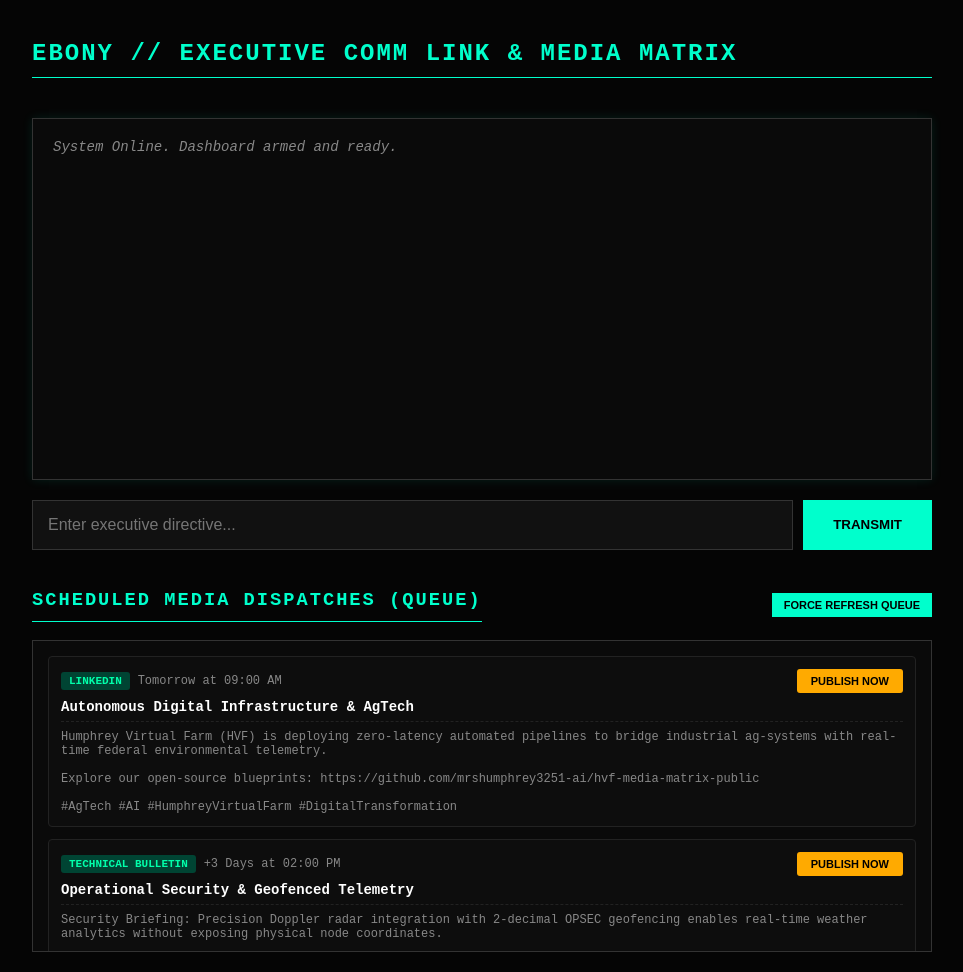
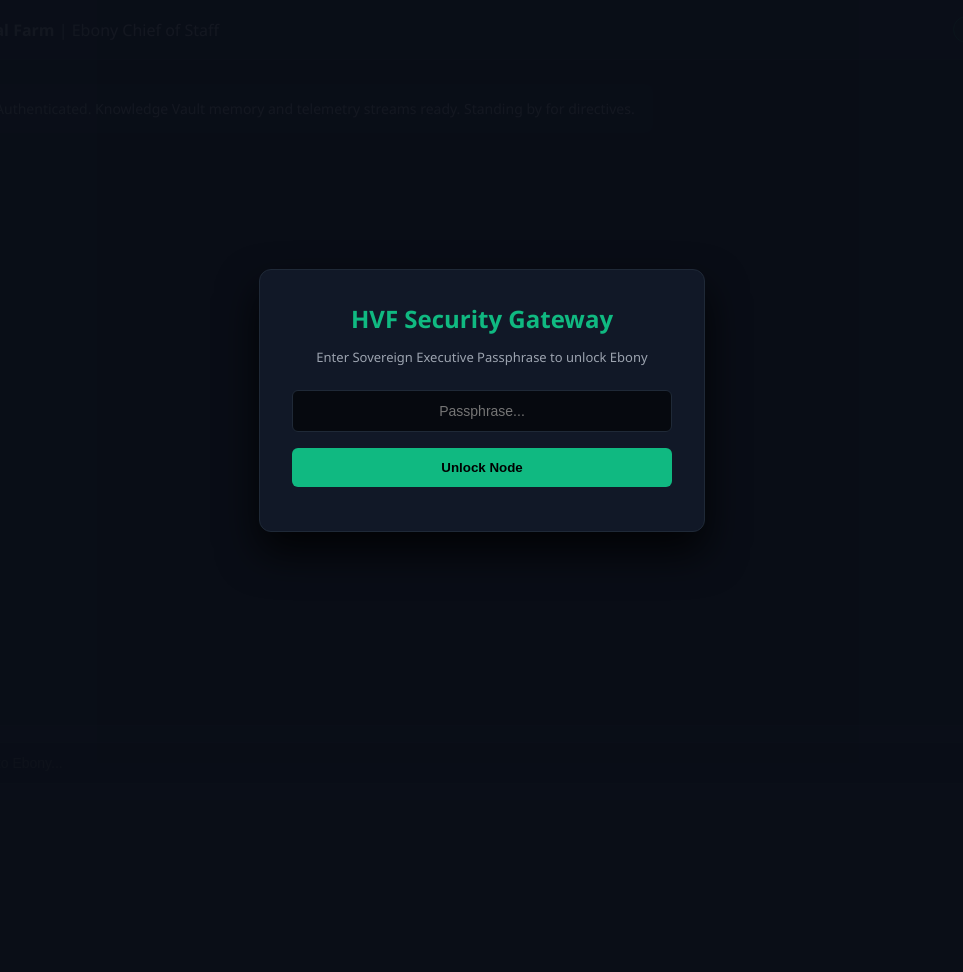
Before and after one commit to mrshumphrey3251-ai/hvf-media-matrix-public, a plain HTML site: page ebony_dashboard/index.html in a window 1280 px wide. Shown: the whole page, without its empty margins (158-1121 px from the left). After the commit the page ends 800 px from the top, so only its background shows below. Drawn offline with Linux system fonts and the light colour scheme; no server answers.

Commit message:
Deployment 50: Synchronized authenticated dashboard UI and security gateway blueprint

```diff
--- a/ebony_dashboard/index.html
+++ b/ebony_dashboard/index.html
@@ -3,226 +3,234 @@
 <head>
     <meta charset="UTF-8">
     <meta name="viewport" content="width=device-width, initial-scale=1.0">
-    <title>Ebony Executive Dashboard</title>
+    <title>HVF Ebony - Industrial Chief of Staff</title>
     <style>
-        body { background-color: #050505; color: #00ffcc; font-family: 'Courier New', Courier, monospace; margin: 0; padding: 20px; }
-        h2, h3 { border-bottom: 1px solid #00ffcc; padding-bottom: 10px; text-transform: uppercase; letter-spacing: 2px; }
-        #main-container { display: flex; flex-direction: column; max-width: 900px; margin: 0 auto; gap: 20px; }
-        #chat-box { height: 320px; overflow-y: auto; background: #0a0a0a; border: 1px solid #333; padding: 20px; box-shadow: 0 0 10px rgba(0, 255, 204, 0.1); }
-        .input-group { display: flex; gap: 10px; }
-        input { flex-grow: 1; padding: 15px; background: #111; color: #00ffcc; border: 1px solid #333; outline: none; font-size: 16px; }
-        button { padding: 15px 30px; background: #00ffcc; color: #000; border: none; font-weight: bold; cursor: pointer; text-transform: uppercase; transition: 0.2s; }
-        button:hover { background: #00ccaa; }
-        .btn-small { padding: 6px 12px; font-size: 11px; margin-left: 10px; }
-        .btn-publish { padding: 6px 14px; font-size: 11px; background: #ffaa00; color: #000; font-weight: bold; border: none; border-radius: 3px; cursor: pointer; }
-        .btn-publish:hover { background: #ffcc00; }
-        .btn-published { padding: 6px 14px; font-size: 11px; background: #222; color: #00ffcc; border: 1px solid #00ffcc; border-radius: 3px; cursor: default; }
-        .sys-msg { color: #888; font-style: italic; margin-bottom: 10px; font-size: 14px; }
-        .user-msg { color: #fff; margin-bottom: 10px; }
-        .ebony-msg { color: #00ffcc; margin-bottom: 20px; border-left: 2px solid #00ffcc; padding-left: 10px; white-space: pre-wrap; }
-        #queue-box { background: #0a0a0a; border: 1px solid #333; padding: 15px; font-size: 13px; max-height: 280px; overflow-y: auto; }
-        .queue-item { border: 1px solid #222; background: #0d0d0d; border-radius: 4px; padding: 12px; margin-bottom: 12px; color: #ccc; }
-        .queue-header { display: flex; justify-content: space-between; align-items: center; margin-bottom: 6px; }
-        .queue-tag { display: inline-block; background: #004433; color: #00ffaa; padding: 3px 8px; border-radius: 3px; font-size: 11px; font-weight: bold; }
-        .queue-schedule { color: #888; font-size: 12px; }
-        .queue-topic { color: #fff; font-weight: bold; font-size: 14px; margin-bottom: 5px; }
-        .queue-content { color: #888; font-size: 12px; white-space: pre-line; border-top: 1px dashed #222; padding-top: 8px; margin-top: 6px; }
-        .queue-controls { display: flex; justify-content: space-between; align-items: center; }
+        :root {
+            --bg-primary: #0a0e17;
+            --bg-card: #111827;
+            --accent: #10b981;
+            --accent-alert: #ef4444;
+            --text-main: #f9fafb;
+            --text-dim: #9ca3af;
+            --border: #1f2937;
+        }
+        body {
+            margin: 0;
+            padding: 0;
+            background: var(--bg-primary);
+            color: var(--text-main);
+            font-family: 'Segoe UI', system-ui, -apple-system, sans-serif;
+            display: flex;
+            height: 100vh;
+            overflow: hidden;
+        }
+        #auth-modal {
+            position: fixed;
+            inset: 0;
+            background: rgba(10, 14, 23, 0.96);
+            display: flex;
+            align-items: center;
+            justify-content: center;
+            z-index: 1000;
+        }
+        .auth-card {
+            background: var(--bg-card);
+            border: 1px solid var(--border);
+            padding: 32px;
+            border-radius: 12px;
+            width: 380px;
+            box-shadow: 0 20px 40px rgba(0,0,0,0.8);
+            text-align: center;
+        }
+        .auth-card h2 { margin: 0 0 8px 0; color: var(--accent); }
+        .auth-card p { font-size: 13px; color: var(--text-dim); margin-bottom: 24px; }
+        .auth-input {
+            width: 100%;
+            box-sizing: border-box;
+            padding: 12px;
+            border-radius: 6px;
+            border: 1px solid var(--border);
+            background: #06090f;
+            color: var(--text-main);
+            font-size: 14px;
+            margin-bottom: 16px;
+            text-align: center;
+        }
+        .auth-btn {
+            width: 100%;
+            padding: 12px;
+            border-radius: 6px;
+            background: var(--accent);
+            border: none;
+            color: #000;
+            font-weight: bold;
+            cursor: pointer;
+        }
+        #main-container {
+            display: none;
+            flex: 1;
+            display: flex;
+            flex-direction: column;
+            height: 100vh;
+        }
+        header {
+            padding: 16px 24px;
+            background: var(--bg-card);
+            border-bottom: 1px solid var(--border);
+            display: flex;
+            justify-content: space-between;
+            align-items: center;
+        }
+        .status-badge {
+            background: rgba(16, 185, 129, 0.1);
+            color: var(--accent);
+            padding: 4px 10px;
+            border-radius: 20px;
+            font-size: 12px;
+            border: 1px solid var(--accent);
+        }
+        #chat-window {
+            flex: 1;
+            padding: 24px;
+            overflow-y: auto;
+            display: flex;
+            flex-direction: column;
+            gap: 16px;
+        }
+        .message {
+            max-width: 75%;
+            padding: 14px 18px;
+            border-radius: 8px;
+            line-height: 1.5;
+            font-size: 14px;
+        }
+        .msg-ceo {
+            align-self: flex-end;
+            background: #1e293b;
+            border-left: 3px solid #3b82f6;
+        }
+        .msg-ebony {
+            align-self: flex-start;
+            background: var(--bg-card);
+            border-left: 3px solid var(--accent);
+        }
+        #input-panel {
+            padding: 16px 24px;
+            background: var(--bg-card);
+            border-top: 1px solid var(--border);
+            display: flex;
+            gap: 12px;
+        }
+        #user-msg {
+            flex: 1;
+            padding: 12px 16px;
+            border-radius: 6px;
+            background: #06090f;
+            border: 1px solid var(--border);
+            color: var(--text-main);
+            font-size: 14px;
+        }
+        #send-btn {
+            padding: 12px 24px;
+            border-radius: 6px;
+            background: var(--accent);
+            border: none;
+            color: #000;
+            font-weight: bold;
+            cursor: pointer;
+        }
     </style>
 </head>
 <body>
+    <div id="auth-modal">
+        <div class="auth-card">
+            <h2>HVF Security Gateway</h2>
+            <p>Enter Sovereign Executive Passphrase to unlock Ebony</p>
+            <input type="password" id="passphrase-input" class="auth-input" placeholder="Passphrase..." />
+            <button class="auth-btn" onclick="authenticate()">Unlock Node</button>
+            <div id="auth-err" style="color: var(--accent-alert); font-size: 12px; margin-top: 12px;"></div>
+        </div>
+    </div>
+
     <div id="main-container">
-        <h2>Ebony // Executive Comm Link & Media Matrix</h2>
-
-        <div id="chat-box">
-            <div class="sys-msg">System Online. Dashboard armed and ready.</div>
+        <header>
+            <div>
+                <strong style="font-size: 16px;">Humphrey Virtual Farm</strong> | Ebony Chief of Staff
+            </div>
+            <div class="status-badge" id="telemetry-badge">OPSEC Gated - Secure</div>
+        </header>
+        <div id="chat-window">
+            <div class="message msg-ebony">
+                Sovereign Node Authenticated. Knowledge Vault memory and telemetry streams ready. Standing by for directives.
+            </div>
         </div>
-
-        <div class="input-group">
-            <input type="text" id="user-input" placeholder="Enter executive directive..." onkeypress="if(event.key === 'Enter') sendMessage()">
-            <button onclick="sendMessage()">Transmit</button>
-        </div>
-
-        <div>
-            <div class="queue-controls">
-                <h3>Scheduled Media Dispatches (Queue)</h3>
-                <button class="btn-small" onclick="loadQueue()">Force Refresh Queue</button>
-            </div>
-            <div id="queue-box">Initializing dispatch matrix...</div>
+        <div id="input-panel">
+            <input type="text" id="user-msg" placeholder="Transmit directive to Ebony..." onkeydown="if(event.key==='Enter') sendDirective()" />
+            <button id="send-btn" onclick="sendDirective()">Transmit</button>
         </div>
     </div>
 
     <script>
-        let currentLat = null;
-        let currentLon = null;
-        let publishedSet = new Set();
+        let authToken = null;
+        let coords = { lat: null, lon: null };
 
-        if ("geolocation" in navigator) {
+        if (navigator.geolocation) {
             navigator.geolocation.getCurrentPosition(
-                function(pos) {
-                    currentLat = pos.coords.latitude;
-                    currentLon = pos.coords.longitude;
-                    var cb = document.getElementById("chat-box");
-                    cb.innerHTML += '<div class="sys-msg">Background GPS Lock Confirmed.</div>';
-                },
-                function(err) {
-                    var cb = document.getElementById("chat-box");
-                    cb.innerHTML += '<div class="sys-msg" style="color:#ffaa00;">Hardware Diagnostic: GPS standby.</div>';
-                },
-                { enableHighAccuracy: true, timeout: 15000, maximumAge: 0 }
+                (pos) => { coords.lat = pos.coords.latitude; coords.lon = pos.coords.longitude; },
+                () => { console.log('Location standby'); }
             );
         }
 
-        function triggerPublish(id, platform, topic) {
-            fetch('/api/publish', {
-                method: 'POST',
-                headers: { 'Content-Type': 'application/json' },
-                body: JSON.stringify({ id: id, platform: platform, topic: topic })
-            })
-            .then(function(res) { return res.json(); })
-            .then(function(data) {
-                publishedSet.add(id);
-                loadQueue();
-                var cb = document.getElementById("chat-box");
-                cb.innerHTML += '<div class="sys-msg" style="color:#ffaa00;"><b>[BROADCAST EXECUTED]:</b> ' + data.message + '</div>';
-                cb.scrollTop = cb.scrollHeight;
-            })
-            .catch(function(err) {
-                alert("Failed to execute broadcast trigger.");
-            });
-        }
+        async function authenticate() {
+            const pass = document.getElementById('passphrase-input').value;
+            const errDiv = document.getElementById('auth-err');
+            errDiv.innerText = '';
 
-        function renderQueue(queueArray) {
-            var container = document.getElementById("queue-box");
-            if (!queueArray || queueArray.length === 0) {
-                container.innerHTML = '<div class="sys-msg">No active queue data found.</div>';
-                return;
-            }
-
-            container.innerHTML = "";
-            for (var i = 0; i < queueArray.length; i++) {
-                var item = queueArray[i];
-                var isPub = publishedSet.has(item.id);
-
-                var itemDiv = document.createElement("div");
-                itemDiv.className = "queue-item";
-
-                var headerDiv = document.createElement("div");
-                headerDiv.className = "queue-header";
-
-                var infoDiv = document.createElement("div");
-                infoDiv.innerHTML = '<span class="queue-tag">' + item.platform.toUpperCase() + '</span> <span class="queue-schedule">' + item.schedule + '</span>';
-
-                var actionDiv = document.createElement("div");
-                if (isPub) {
-                    actionDiv.innerHTML = '<button class="btn-published">TRANSMITTED</button>';
+            try {
+                const res = await fetch('/api/auth', {
+                    method: 'POST',
+                    headers: { 'Content-Type': 'application/json' },
+                    body: JSON.stringify({ passphrase: pass })
+                });
+                const data = await res.json();
+                if (res.ok && data.token) {
+                    authToken = data.token;
+                    document.getElementById('auth-modal').style.display = 'none';
+                    document.getElementById('main-container').style.display = 'flex';
                 } else {
-                    var btn = document.createElement("button");
-                    btn.className = "btn-publish";
-                    btn.innerText = "PUBLISH NOW";
-                    (function(targetItem) {
-                        btn.onclick = function() {
-                            triggerPublish(targetItem.id, targetItem.platform, targetItem.topic);
-                        };
-                    })(item);
-                    actionDiv.appendChild(btn);
+                    errDiv.innerText = data.message || 'Access Denied';
                 }
-
-                headerDiv.appendChild(infoDiv);
-                headerDiv.appendChild(actionDiv);
-
-                var topicDiv = document.createElement("div");
-                topicDiv.className = "queue-topic";
-                topicDiv.innerText = item.topic;
-
-                var contentDiv = document.createElement("div");
-                contentDiv.className = "queue-content";
-                contentDiv.innerText = item.content;
-
-                itemDiv.appendChild(headerDiv);
-                itemDiv.appendChild(topicDiv);
-                itemDiv.appendChild(contentDiv);
-
-                container.appendChild(itemDiv);
+            } catch (err) {
+                errDiv.innerText = 'Gateway Connection Error';
             }
         }
 
-        function loadQueue() {
-            var ts = new Date().getTime();
-            fetch('/data/weekly_dispatch_queue.json?nocache=' + ts)
-                .then(function(res) {
-                    if (res.ok) { return res.json(); }
-                    throw new Error("HTTP " + res.status);
-                })
-                .then(function(data) {
-                    renderQueue(data.queue);
-                })
-                .catch(function(err) {
-                    // Fallback to static queue if dynamic read fails
-                    var fallbackQueue = [
-                        {
-                            "id": 1,
-                            "platform": "LinkedIn",
-                            "schedule": "Tomorrow at 09:00 AM",
-                            "topic": "Autonomous Digital Infrastructure & AgTech",
-                            "content": "Humphrey Virtual Farm (HVF) is deploying zero-latency automated pipelines to bridge industrial ag-systems with real-time federal environmental telemetry.\n\nExplore our open-source blueprints: https://github.com/mrshumphrey3251-ai/hvf-media-matrix-public\n\n#AgTech #AI #HumphreyVirtualFarm #DigitalTransformation"
-                        },
-                        {
-                            "id": 2,
-                            "platform": "Technical Bulletin",
-                            "schedule": "+3 Days at 02:00 PM",
-                            "topic": "Operational Security & Geofenced Telemetry",
-                            "content": "Security Briefing: Precision Doppler radar integration with 2-decimal OPSEC geofencing enables real-time weather analytics without exposing physical node coordinates.\n\nPublic Architecture: https://github.com/mrshumphrey3251-ai/hvf-media-matrix-public\n\n#CyberSecurity #OPSEC #IoT #HVF"
-                        },
-                        {
-                            "id": 3,
-                            "platform": "Executive Update",
-                            "schedule": "+5 Days at 10:00 AM",
-                            "topic": "Proprietary RAG & Knowledge Vault Deployment",
-                            "content": "Executive Overview: On-premise knowledge vault architectures allow instant multi-document context retrieval while eliminating external API dependency risk.\n\nVerified Blueprint: https://github.com/mrshumphrey3251-ai/hvf-media-matrix-public\n\n#ExecutiveLeadership #AutonomousSystems #Innovation"
-                        }
-                    ];
-                    renderQueue(fallbackQueue);
+        async function sendDirective() {
+            const input = document.getElementById('user-msg');
+            const msg = input.value.trim();
+            if (!msg || !authToken) return;
+
+            const chat = document.getElementById('chat-window');
+            chat.innerHTML += <div class="message msg-ceo"></div>;
+            input.value = '';
+            chat.scrollTop = chat.scrollHeight;
+
+            try {
+                const res = await fetch('/api/chat', {
+                    method: 'POST',
+                    headers: {
+                        'Content-Type': 'application/json',
+                        'Authorization': Bearer
+                    },
+                    body: JSON.stringify({ message: msg, lat: coords.lat, lon: coords.lon })
                 });
+                const data = await res.json();
+                chat.innerHTML += <div class="message msg-ebony"></div>;
+                chat.scrollTop = chat.scrollHeight;
+            } catch (err) {
+                chat.innerHTML += <div class="message msg-ebony" style="color:var(--accent-alert);">Transmission failed: </div>;
+            }
         }
-
-        function sendMessage() {
-            var input = document.getElementById("user-input");
-            var message = input.value.trim();
-            if (!message) return;
-
-            var chatBox = document.getElementById("chat-box");
-            chatBox.innerHTML += '<div class="user-msg"><b>CEO:</b> ' + message + '</div>';
-            input.value = "";
-
-            var loadingId = "load-" + Date.now();
-            chatBox.innerHTML += '<div id="' + loadingId + '" class="sys-msg">Processing payload...</div>';
-            chatBox.scrollTop = chatBox.scrollHeight;
-
-            fetch('/api/chat', {
-                method: 'POST',
-                headers: { 'Content-Type': 'application/json' },
-                body: JSON.stringify({ message: message, lat: currentLat, lon: currentLon })
-            })
-            .then(function(res) { return res.json(); })
-            .then(function(data) {
-                var loader = document.getElementById(loadingId);
-                if (loader) loader.remove();
-                chatBox.innerHTML += '<div class="ebony-msg"><b>Ebony:</b> ' + data.reply + '</div>';
-                chatBox.scrollTop = chatBox.scrollHeight;
-                loadQueue();
-            })
-            .catch(function(err) {
-                var loader = document.getElementById(loadingId);
-                if (loader) loader.remove();
-                chatBox.innerHTML += '<div class="sys-msg" style="color:#ff4444;">Transmission Error. Check terminal.</div>';
-            });
-        }
-
-        // Safe automatic startup
-        window.onload = function() {
-            loadQueue();
-        };
     </script>
 </body>
 </html>
```
Also changed, not shown: 1 other file.
